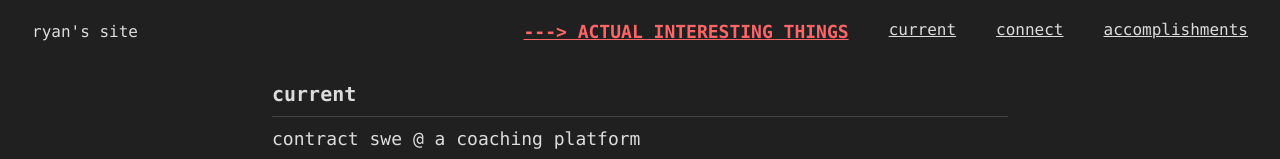
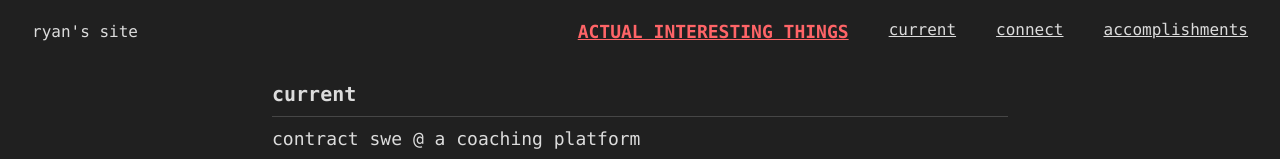
Before and after one commit to harvest7777/personal-site, a Next.js app: page / in a window 1280 px wide. Shown: the top 159 px of the page. Built offline with nearby package versions, Linux system fonts and the light colour scheme.

Commit message:
interesting

```diff
--- a/app/layout.tsx
+++ b/app/layout.tsx
@@ -21,10 +21,10 @@ export default function RootLayout({
   return (
     <html lang="en">
       <body
-        className={`${geistMono.variable} antialiased flex flex-col items-center justify-center overflow-auto mb-96`}
+        className={`${geistMono.variable} antialiased flex flex-col items-center justify-center overflow-y-auto mb-96`}
       >
         <Tabs></Tabs>
-        <main className="p-4 w-full max-w-screen-md">{children}</main>
+        <main className="p-4 w-full max-w-3xl">{children}</main>
       </body>
     </html>
   );
--- a/app/tabs.tsx
+++ b/app/tabs.tsx
@@ -23,7 +23,7 @@ export default function Tabs() {
           href="/#awesome"
           className="text-red-400 h-full flex items-center font-extrabold underline text-lg"
         >
-          {"---> ACTUAL INTERESTING THINGS"}
+          {"ACTUAL INTERESTING THINGS"}
         </Link>
         <Link href="/#current" className="h-full flex items-center underline">
           current
@@ -47,7 +47,7 @@ export default function Tabs() {
             className="text-red-400 font-extrabold underline"
             onClick={() => setOpen(false)}
           >
-            {"---> ACTUAL INTERESTING THINGS"}
+            {"ACTUAL INTERESTING THINGS"}
           </Link>
           <Link
             href="/#current"
```
